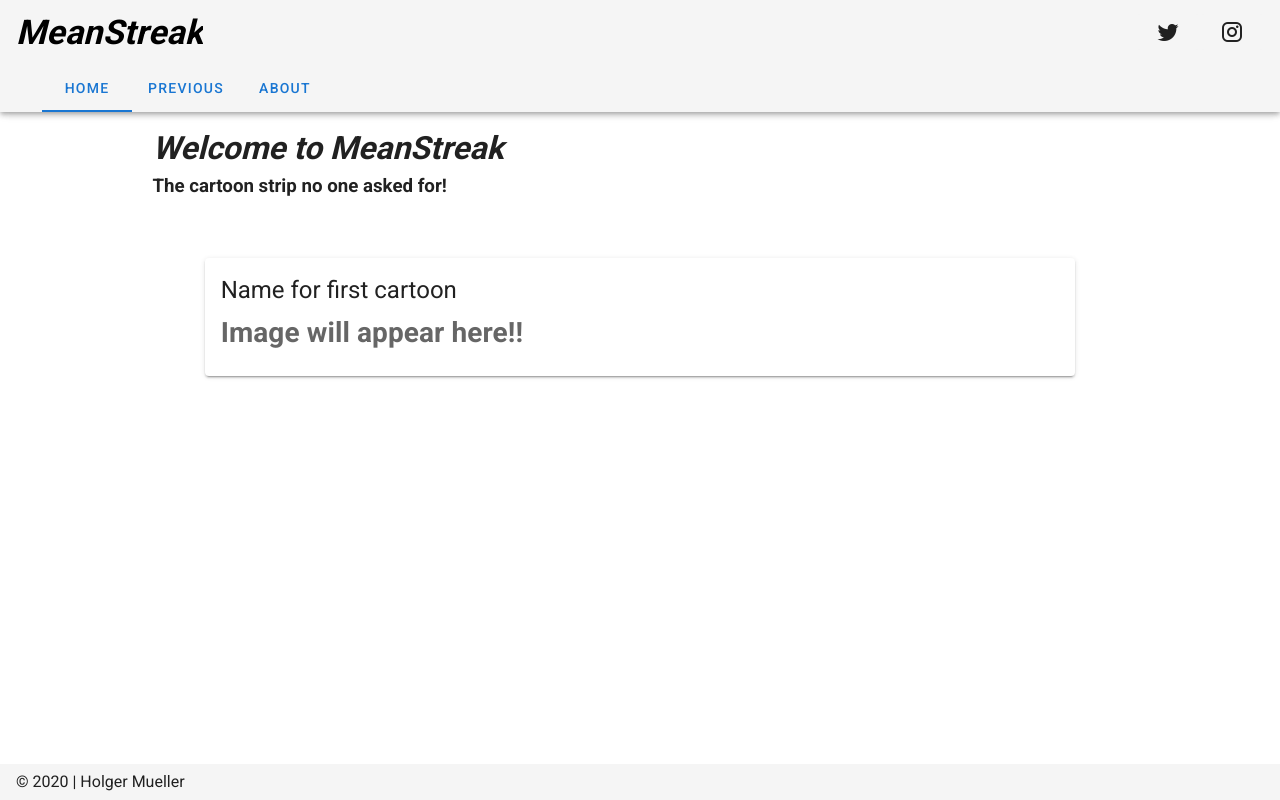
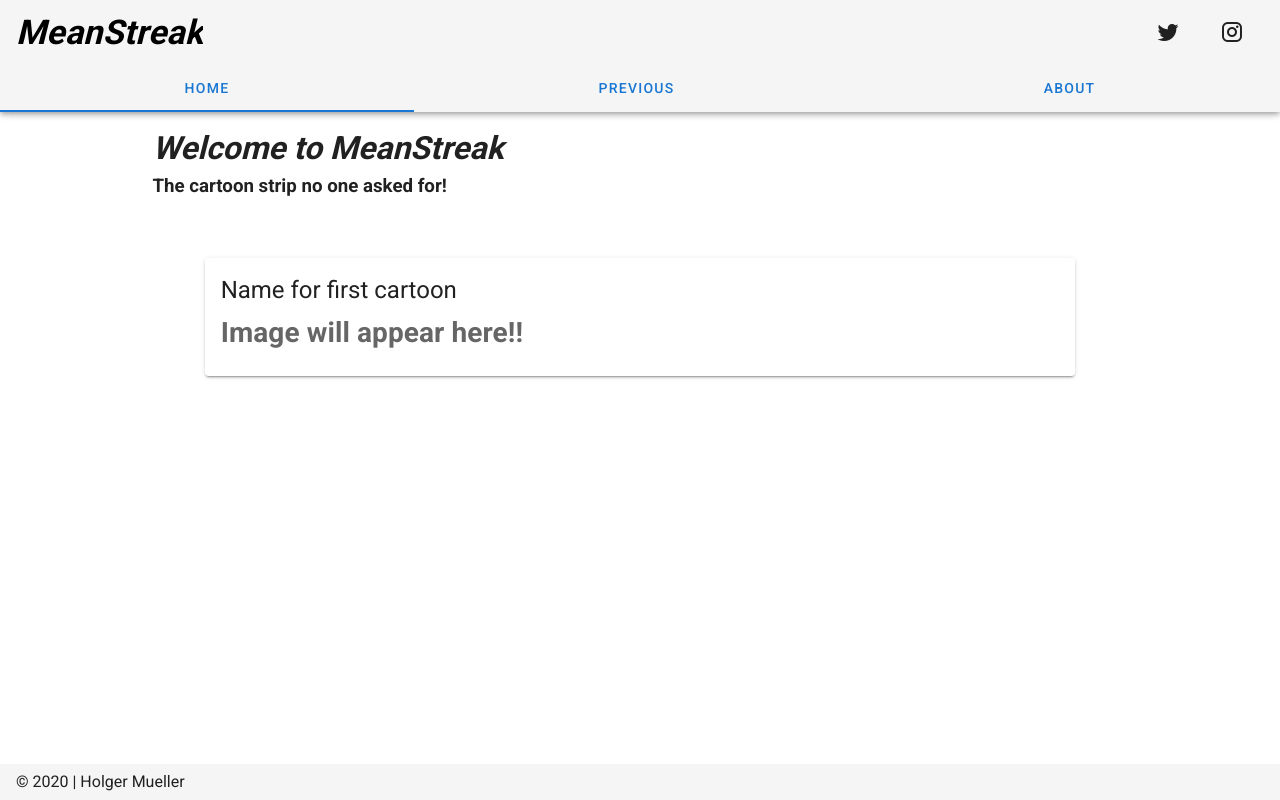
Before and after one commit to Holgermueller/meanstreakvue, a Nuxt app: page / in a window 1280 px wide. Built offline with nearby package versions, Linux system fonts and the light colour scheme.

Commit message:
worked on navigation

```diff
--- a/layouts/default.vue
+++ b/layouts/default.vue
@@ -22,9 +22,9 @@
       </v-btn>
 
       <template v-slot:extension>
-        <v-tabs align-with-title class="tabs">
+        <v-tabs centered grow class="tabs">
           <v-tab>
-            <nuxt-link to="/">Home</nuxt-link>
+            <nuxt-link to="/"> Home</nuxt-link>
           </v-tab>
           <v-tab>
             <nuxt-link to="/previous/previous">Previous</nuxt-link>
@@ -57,7 +57,9 @@ export default {
   },
 
   data() {
-    return {}
+    return {
+      tab: null
+    }
   }
 }
 </script>
@@ -69,8 +71,4 @@ export default {
 a {
   text-decoration: none;
 }
-.tabs {
-  width: 100%;
-  justify-content: space-evenly;
-}
 </style>
```
